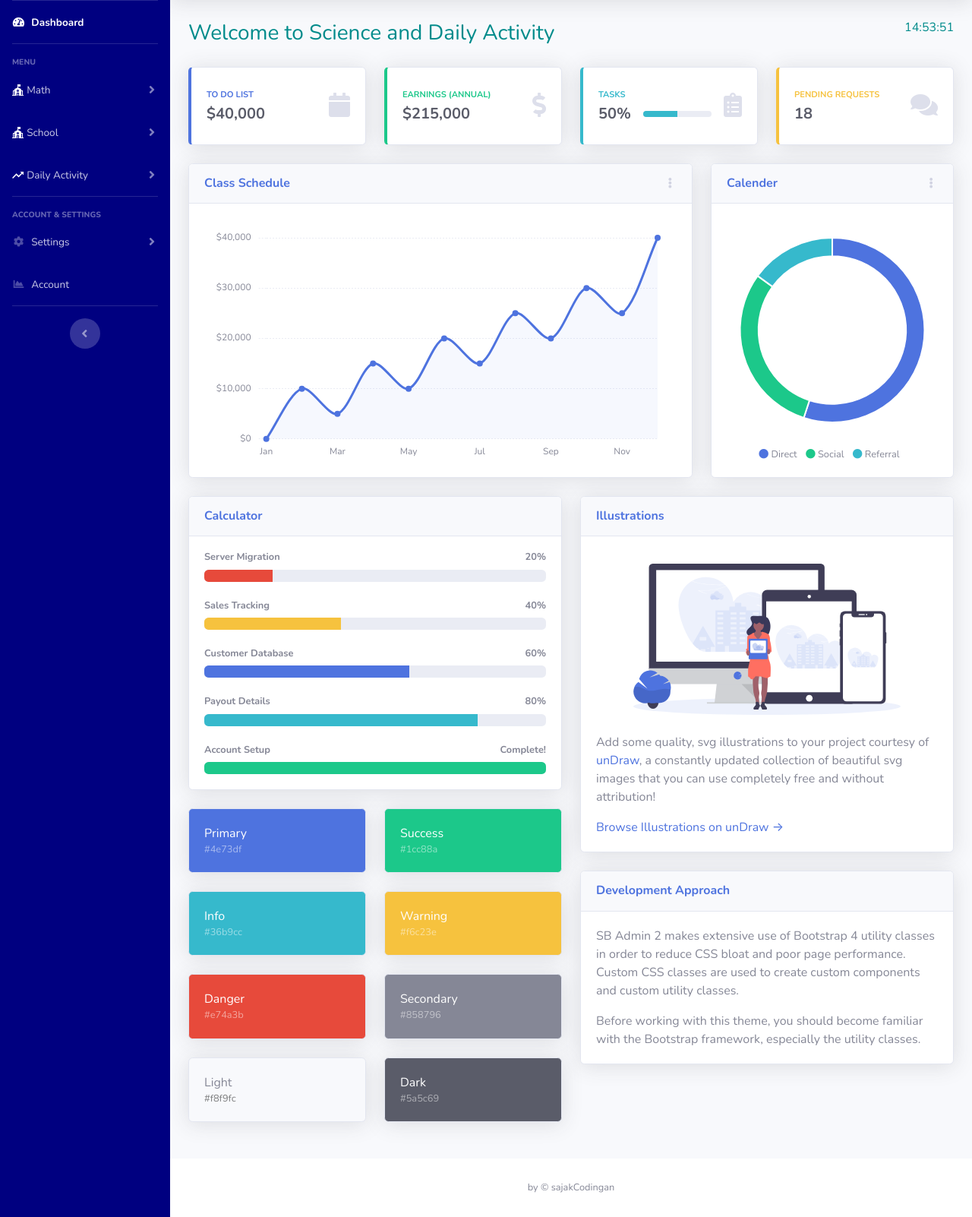
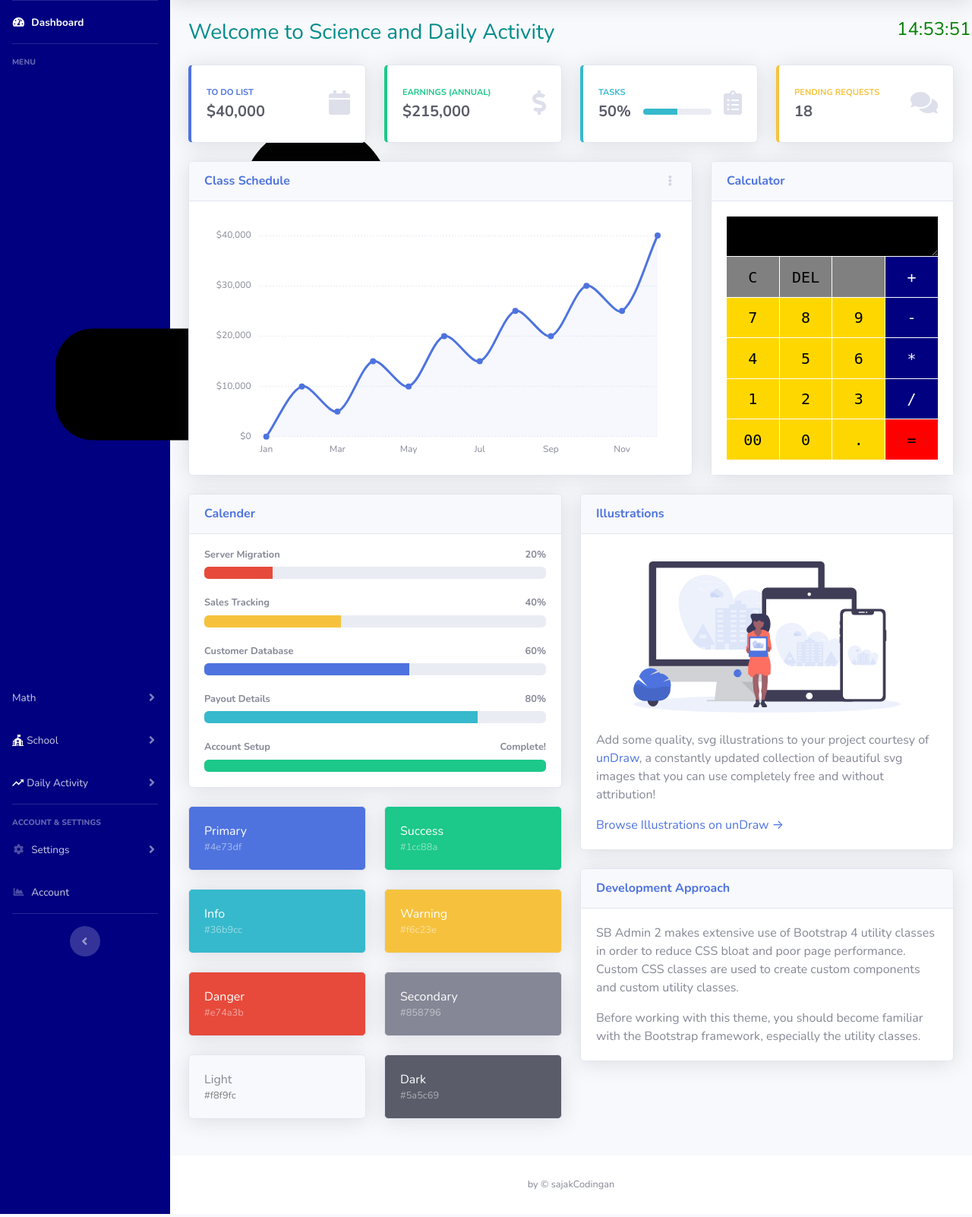
Before and after one commit to yahya542/scidac, a Django app: page /dashboard in a window 1280 px wide. Shown: the part 70-1672 px from the top of the page at 76% size. Run offline with Django 5.2, Linux system fonts and the light colour scheme; some libraries are stand-ins or nearby versions.

Commit message:
ubah kalkulator

```diff
--- /dev/null
+++ b/static/css/kalkulator.css
@@ -0,0 +1,53 @@
+/* #numpang  */
+.jam{
+    color: green;
+    width: 75px;
+  }
+
+
+
+.grid-container {
+    display: grid;
+    align-items: center;
+    justify-content: center;
+}
+
+.calculator-grid {
+    display: grid;
+    grid-template-columns: repeat(4, 1fr);
+    grid-template-rows: repeat(6, 1fr);
+    grid-gap: 1px;
+    background-color:white;
+}
+
+.calculator-grid button {
+    font-size: 20px;
+    background-color: navy;
+    border: none;
+    cursor: pointer;
+    font-family: 'DM Mono', monospace;
+}
+
+
+
+textarea {
+  grid-column: span 4;
+  font-family: 'DM Mono', monospace;
+  font-size: 25px;
+  text-align: end;
+  background-color: gold;
+  padding: 15px;
+  border: none;
+}
+
+.calculator-grid button:nth-child(n+18) {
+    background-color: greenyellow;
+}
+
+
+button:hover,
+.calculator-grid button:nth-child(n+18):hover {
+    background-color: #440b15;
+    color: white;
+    transition: 0.2s;
+}
--- /dev/null
+++ b/static/js/calculator.js
@@ -0,0 +1,34 @@
+const input = document.getElementById('inputtext');
+const buttons = document.querySelectorAll('button');
+let isActive = false ;
+
+function calculate(expression) {
+    console.log(expression);
+    console.log(typeof(expression));
+    try {
+        return new Function('return ' + expression)();
+    } catch (error) {
+        return 'Malformed Operation';
+    }
+}
+
+
+function operation(buttonValue) {
+
+    if (buttonValue === 'C') {
+        input.value = '';
+    } else if (buttonValue === 'DEL') {
+        input.value = input.value.slice(0, -1);
+    } else if (buttonValue === '=') {
+        input.value = calculate(input.value);
+    } else {
+        input.value += buttonValue;
+    }
+}
+
+buttons.forEach(button => {
+    let buttonValue = button.innerText;
+    button.addEventListener('click', function () {
+        operation(buttonValue);
+    });
+});
--- a/templates/dashboard.html
+++ b/templates/dashboard.html
@@ -20,6 +20,7 @@
 
     <!-- Custom styles for this template-->
     <link href="{% static 'css/sb-admin-2.min.css' %}" rel="stylesheet">
+    <link href="{% static 'css/kalkulator.css' %}" rel="stylesheet">
 
 
 </head>
@@ -61,7 +62,7 @@
             <li class="nav-item">
                 <a class="nav-link collapsed" href="#" data-toggle="collapse" data-target="#collapsePages"
                     aria-expanded="true" aria-controls="collapsePages">
-                    <img src="{% static 'img/school-svgrepo-com.svg'%}" alt="school" >
+                    <img src="{% static 'img/math.svg'%}" alt="school" >
                     <span>Math</span>
                 </a>
                 <div id="collapsePages" class="collapse" aria-labelledby="headingPages" data-parent="#accordionSidebar">
@@ -83,11 +84,8 @@
                 </a>
                 <div id="collapseA" class="collapse" aria-labelledby="headingPages" data-parent="#accordionSidebar">
                     <div style="background-color: gold;" class=" py-2 collapse-inner rounded">
-                        <h6 style="color:red;" class="collapse-header">SD:</h6>
                         <a style="color: navy;" class="collapse-item" href="/jadwal-jadwal">Jadwal Pelajaran</a>
-                        <h6 style="color:red;" class="collapse-header">SMP:</h6>
-                        <a style="color: navy;" class="collapse-item" href="/jadwal-jadwal">Jadwal Pelajaran</a>
-                        <h6 style="color: red;" class="collapse-header">SMA:</h6>
+
                     </div>
                 </div>
             </li>
@@ -101,11 +99,8 @@
                 </a>
                 <div id="collapseB" class="collapse" aria-labelledby="headingPages" data-parent="#accordionSidebar">
                     <div style="background-color: gold;" class=" py-2 collapse-inner rounded">
-                        <h6 style="color:red;" class="collapse-header">SD:</h6>
-                        <a style="color: navy;" class="collapse-item" href="/jadwal-jadwal">Jadwal Pelajaran</a>
-                        <h6 style="color:red;" class="collapse-header">SMP:</h6>
-                        <a style="color: navy;" class="collapse-item" href="/jadwal-jadwal">Jadwal Pelajaran</a>
-                        <h6 style="color: red;" class="collapse-header">SMA:</h6>
+                        <a style="color: navy;" class="collapse-item" href="#">TO DO LIST</a>
+
                     </div>
                 </div>
             </li>
@@ -255,7 +250,7 @@
                     <!-- Page Heading -->
                     <div style="color:darkcyan;" class="d-sm-flex align-items-center justify-content-between mb-4" >
                         <h1 class="h3 mb-0 text-800">Welcome {{ user.username }} to Science and Daily Activity </h1>
-                        <p id="waktu"></p>
+                        <h4 class="jam" id="waktu"></h4>
 
                     </div>
 
@@ -387,37 +382,36 @@
                                 <!-- Card Header - Dropdown -->
                                 <div
                                     class="card-header py-3 d-flex flex-row align-items-center justify-content-between">
-                                    <h6 class="m-0 font-weight-bold text-primary">Calender</h6>
-                                    <div class="dropdown no-arrow">
-                                        <a class="dropdown-toggle" href="#" role="button" id="dropdownMenuLink"
-                                            data-toggle="dropdown" aria-haspopup="true" aria-expanded="false">
-                                            <i class="fas fa-ellipsis-v fa-sm fa-fw text-gray-400"></i>
-                                        </a>
-                                        <div class="dropdown-menu dropdown-menu-right shadow animated--fade-in"
-                                            aria-labelledby="dropdownMenuLink">
-                                            <div class="dropdown-header">Dropdown Header:</div>
-                                            <a class="dropdown-item" href="#">Action</a>
-                                            <a class="dropdown-item" href="#">Another action</a>
-                                            <div class="dropdown-divider"></div>
-                                            <a class="dropdown-item" href="#">Something else here</a>
-                                        </div>
-                                    </div>
+                                    <h6 class="m-0 font-weight-bold text-primary">Calculator</h6>
+
                                 </div>
                                 <!-- Card Body -->
-                                <div class="card-body">
-                                    <div class="chart-pie pt-4 pb-2">
-                                        <canvas id="myPieChart"></canvas>
-                                    </div>
-                                    <div class="mt-4 text-center small">
-                                        <span class="mr-2">
-                                            <i class="fas fa-circle text-primary"></i> Direct
-                                        </span>
-                                        <span class="mr-2">
-                                            <i class="fas fa-circle text-success"></i> Social
-                                        </span>
-                                        <span class="mr-2">
-                                            <i class="fas fa-circle text-info"></i> Referral
-                                        </span>
+                                <div class = " grid-container " >
+                                    <div style="background-color: white; height: 360px;" class = " card-body calculator-grid ">
+                                      <textarea style="background-color:black; color: white; overflow: hidden; " type="text" id = "inputtext" placeholder="0">
+
+                                      </textarea>
+                                        <button style="background-color: grey;">C</button>
+                                        <button style="background-color: grey;">DEL</button>
+                                        <button style="background-color: grey;"></button>
+
+                                        <button style="background-color: navy; color:white;">+</button>
+                                        <button style="background-color: gold;">7</button>
+                                        <button style="background-color: gold;">8</button>
+                                        <button style="background-color: gold;">9</button>
+                                        <button style="background-color: navy; color:white;">-</button>
+                                        <button style="background-color: gold;">4</button>
+                                        <button style="background-color: gold;">5</button>
+                                        <button style="background-color: gold;">6</button>
+                                        <button style="background-color: navy; color:white;">*</button>
+                                        <button style="background-color: gold;">1</button>
+                                        <button style="background-color: gold;">2</button>
+                                        <button style="background-color: gold;">3</button>
+                                        <button style="background-color: navy;  color:white;">/</button>
+                                        <button style="background-color: gold;">00</button>
+                                        <button style="background-color: gold;">0</button>
+                                        <button style="background-color: gold;">.</button>
+                                        <button style="background-color: red;">=</button>
                                     </div>
                                 </div>
                             </div>
@@ -433,7 +427,7 @@
                             <!-- Project Card Example -->
                             <div class="card shadow mb-4">
                                 <div class="card-header py-3">
-                                    <h6 class="m-0 font-weight-bold text-primary">Calculator</h6>
+                                    <h6 class="m-0 font-weight-bold text-primary">Calender</h6>
                                 </div>
                                 <div class="card-body">
                                     <h4 class="small font-weight-bold">Server Migration <span
@@ -643,6 +637,7 @@
     <script src="{% static 'js/demo/chart-area-demo.js' %}"></script>
     <script src="{% static 'js/demo/chart-pie-demo.js' %}"></script>
     <script src="{% static 'js/jam.js' %}"></script>
+    <script src="{% static 'js/calculator.js' %}"></script>
 
 
 
```
Also changed, not shown: static/css/sb-admin-2.css, static/img/math.svg (added).
